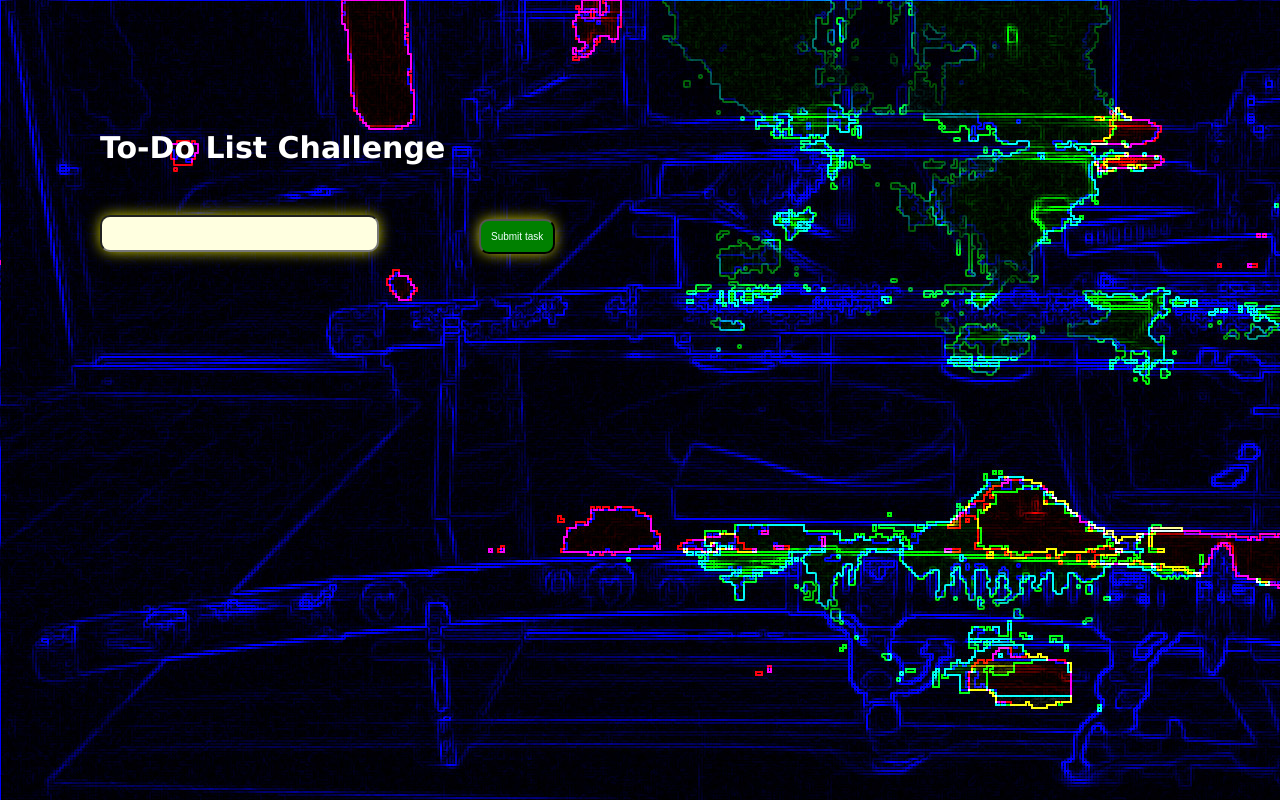
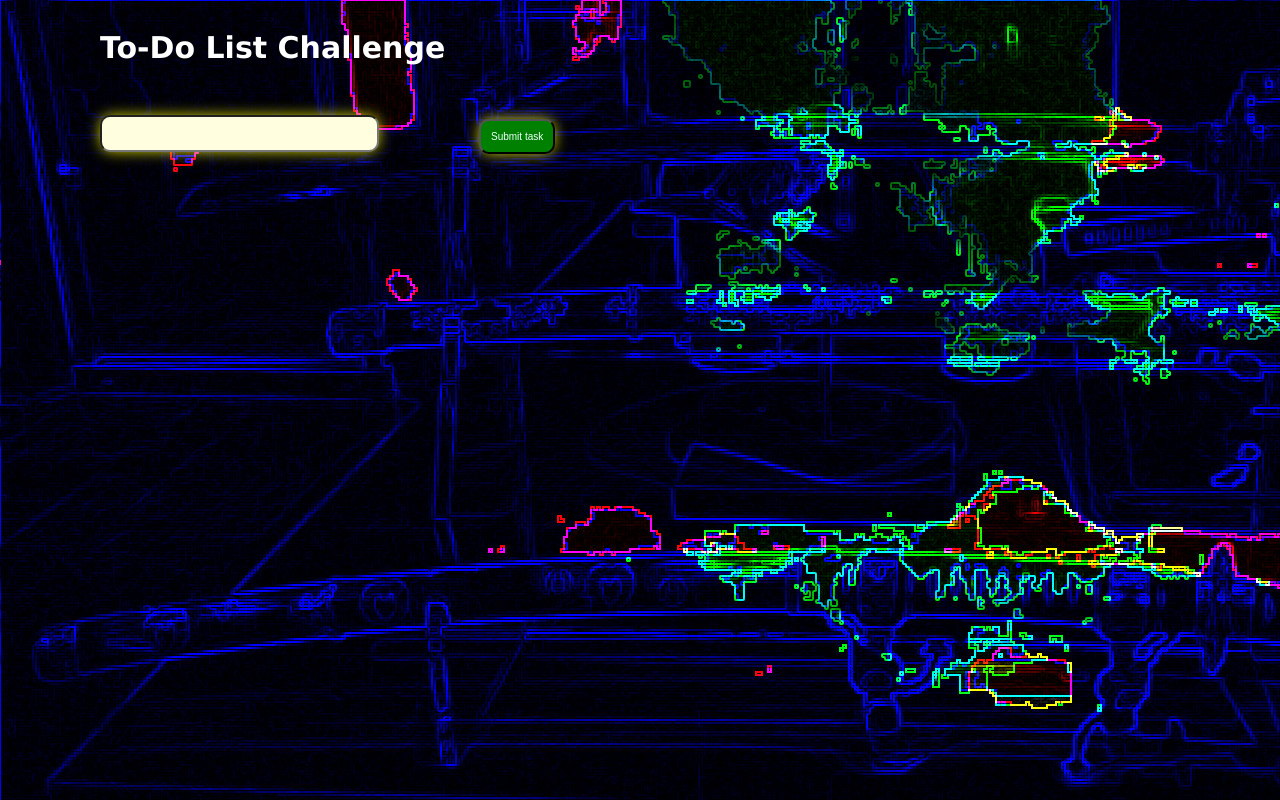
Before and after one commit to rosindubh/toDoList-challenge, a React (Create React App) app: page / in a window 1280 px wide. Built offline with nearby package versions, Linux system fonts and the light colour scheme.

Commit message:
reduced margin-top for heading to 30px

```diff
--- a/src/App.css
+++ b/src/App.css
@@ -8,7 +8,7 @@ body {
 }
 .heading {
   color: white;
-  margin-top: 130px;
+  margin-top: 30px;
   margin-left: 100px;
   margin-bottom: 50px;
   font-family:Verdana, Geneva, Tahoma, sans-serif;
```
